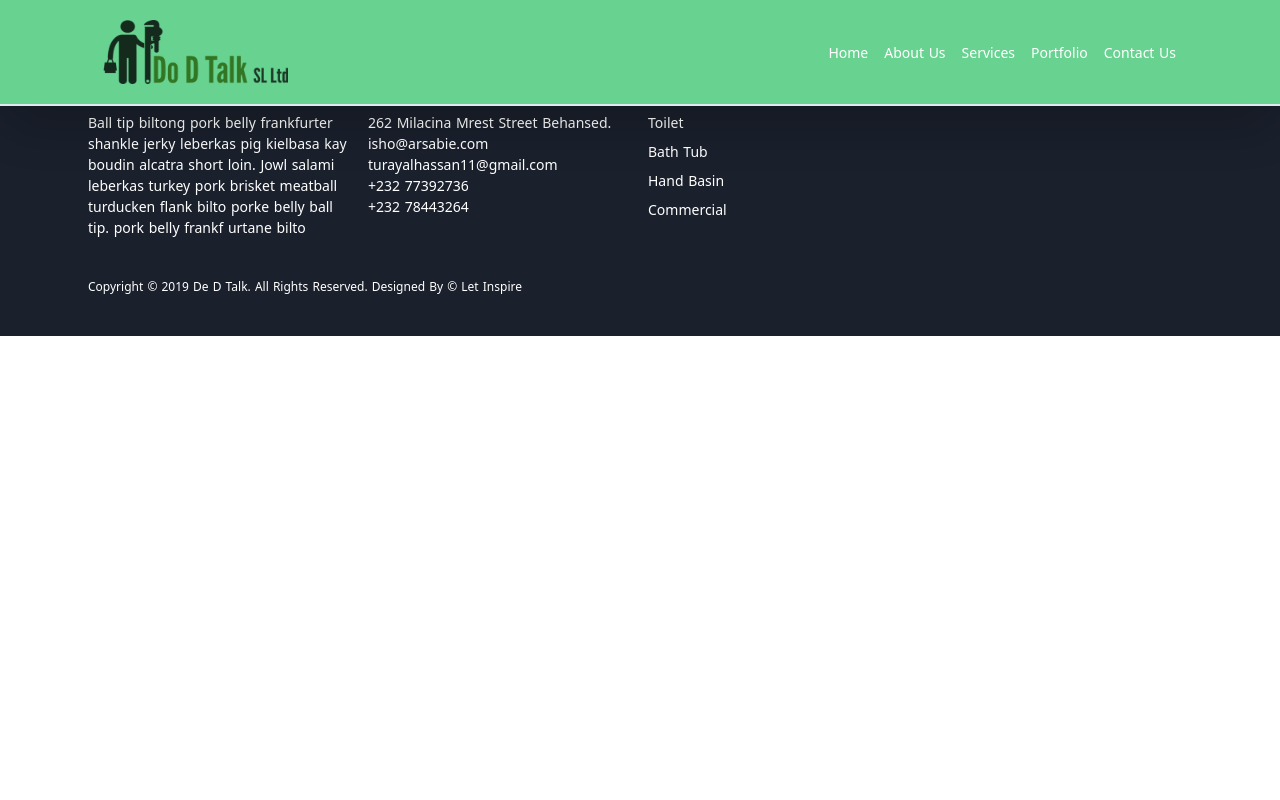
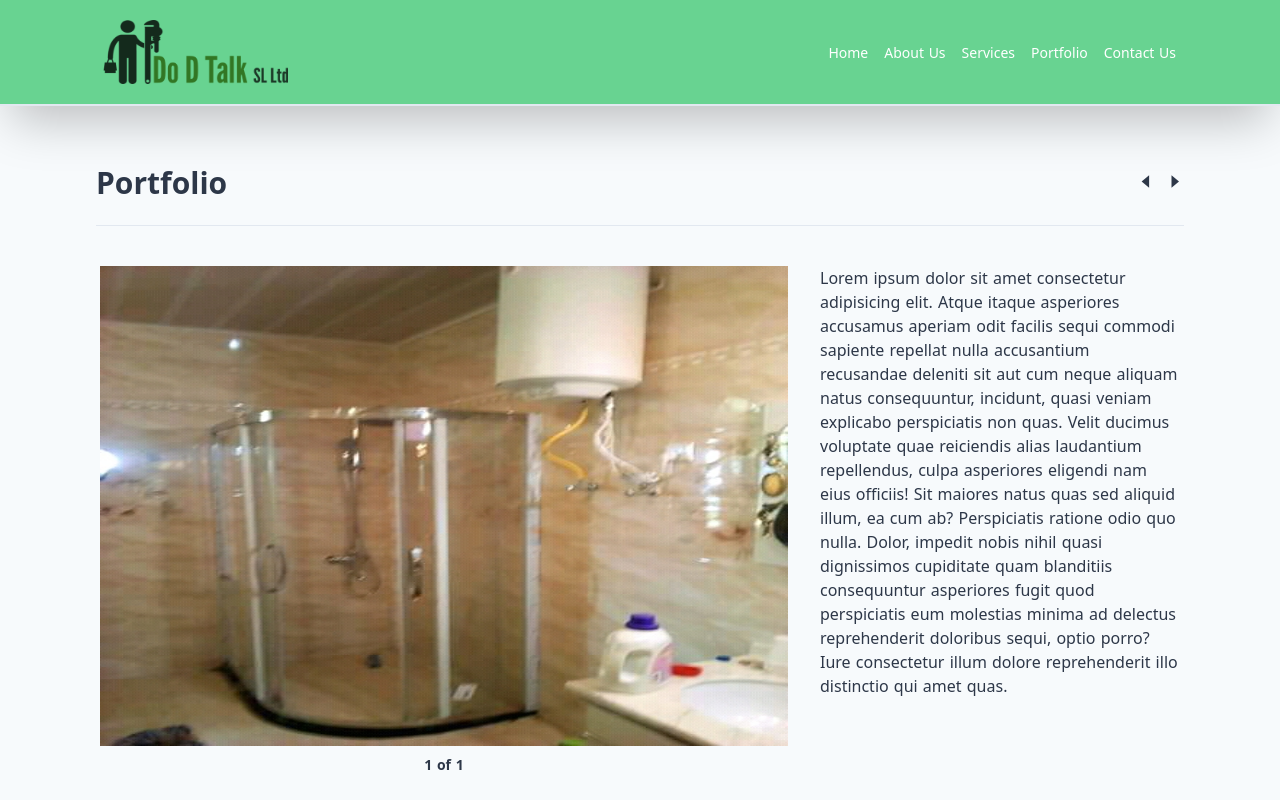
Before and after one commit to dev-isho/Do_D_Talk, a Nuxt app: page /portfolio/view_portfolio in a window 1280 px wide. Shown: the top 800 px of the page. Built offline with nearby package versions, Linux system fonts and the light colour scheme.

Commit message:
portfolio

```diff
--- a/assets/css/tailwind.css
+++ b/assets/css/tailwind.css
@@ -21,7 +21,7 @@ figure img {
 }
 
 .h-75{
-  height: 23rem;
+  height: 30rem;
 }
 
 .pup-over{
--- a/layouts/default.vue
+++ b/layouts/default.vue
@@ -1,5 +1,5 @@
 <template>
-  <div class="font-sans text-gray-800">
+  <div class="font-sans text-gray-800 bg-gray-100">
     <header-vue />
     <nuxt />
     <footer-vue />
--- a/pages/portfolio/index.vue
+++ b/pages/portfolio/index.vue
@@ -2,7 +2,7 @@
   <div class="pt-40 mx-24 pb-10">
     <p class="text-3xl font-semibold">Portfolio </p>
     <div class="flex mt-10">
-      <div class="w-1/2 relative img cursor-pointer">
+      <div class="w-1/2 relative img cursor-pointer" @click="viewPortfolio(1)">
         <img class="w-full px-2 h-75" src="~/assets/images/IMG-20190622-WA0027.jpg" alt />
         <div class="w-full top-0 h-75 absolute">
           <div class="pup-over h-full mx-2 hidden">
@@ -34,5 +34,11 @@
   </div>
 </template>
 <script>
-export default {};
+export default {
+    methods: {
+        viewPortfolio(index){
+            this.$router.push('/portfolio/view_portfolio')
+        }
+    }
+};
 </script>
--- /dev/null
+++ b/pages/portfolio/view_portfolio.vue
@@ -0,0 +1,21 @@
+<template>
+  <div class="pt-40 mx-24 pb-10">
+    <div class="border-b pb-5 flex justify-between items-center">
+      <p class="text-3xl font-semibold ">Portfolio</p>
+      <div><i class="el-icon-caret-left cursor-pointer text-xl"></i><i class="el-icon-caret-right cursor-pointer text-xl ml-2"></i></div>
+    </div>
+    <div class="flex mx-1 mt-10">
+        <div class="w-2/3 pr-8">
+            <img class="w-full h-75" src="~/assets/images/IMG-20190622-WA0030.jpg" alt="">
+            <p class="text-sm text-center mt-2 font-semibold">1 of 1</p>
+        </div>
+        <div class="w-1/3">
+            Lorem ipsum dolor sit amet consectetur adipisicing elit. Atque itaque asperiores accusamus aperiam odit facilis sequi commodi sapiente repellat nulla accusantium recusandae deleniti sit aut cum neque aliquam natus consequuntur, incidunt, quasi veniam explicabo perspiciatis non quas. Velit ducimus voluptate quae reiciendis alias laudantium repellendus, culpa asperiores eligendi nam eius officiis! Sit maiores natus quas sed aliquid illum, ea cum ab? Perspiciatis ratione odio quo nulla. Dolor, impedit nobis nihil quasi dignissimos cupiditate quam blanditiis consequuntur asperiores fugit quod perspiciatis eum molestias minima ad delectus reprehenderit doloribus sequi, optio porro? Iure consectetur illum dolore reprehenderit illo distinctio qui amet quas.
+        </div>
+    </div>
+    <button class="border w-32 py-3 mt-16 bg-green-500 text-white uppercase font-semibold rounded">Go Back</button>
+  </div>
+</template>
+<script>
+export default {};
+</script>
```
